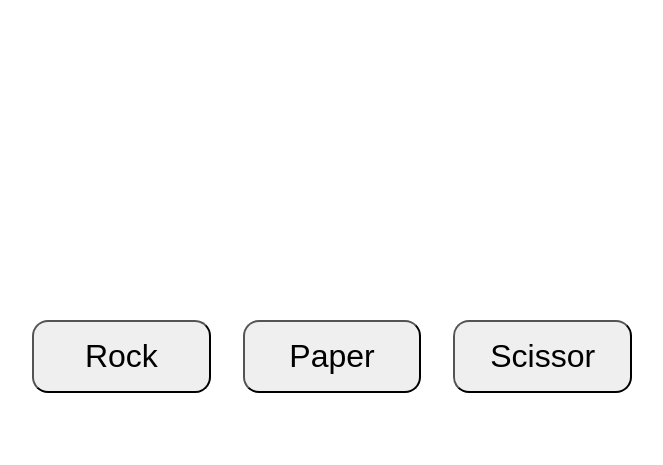
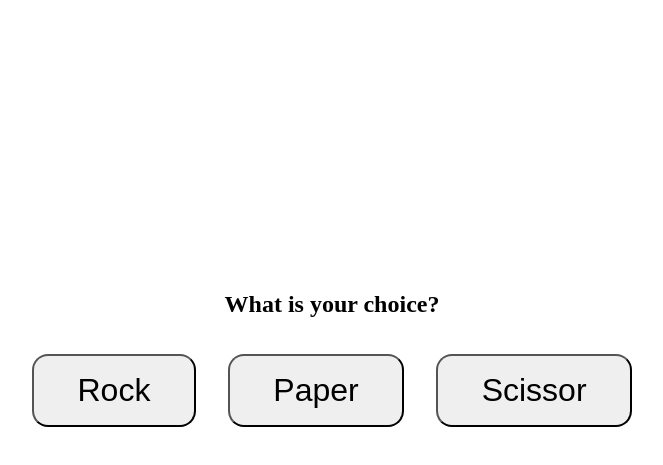
Before and after one commit to RicardoDSobral/rockPaperScissorsTOP, a plain HTML site: page index.html in a window 1280 px wide. Shown: the part 91-556 px from the top of the page, without its empty margins (308-971 px from the left). Drawn offline with Linux system fonts and the light colour scheme.

Commit message:
Creates a new header prompting the player to choose

```diff
--- a/css/style.css
+++ b/css/style.css
@@ -16,19 +16,21 @@ main{
     display: flex;
     justify-content: center;
     align-items: center;
+    flex-direction: column;
     flex: 1;
 }
 
 .container{
     display: flex;
     justify-content: space-evenly;
+    align-items: center;
     width: 600px;
     gap: 32px;
-    flex: 1;
+    padding: 16px;
 }
 
 .btn {
-    flex: 1;
+    flex: 1 1 auto;
     height: auto;
     padding: 16px;
     border-radius: 16px;
--- a/index.html
+++ b/index.html
@@ -13,6 +13,7 @@
         <h1>Lets play Rock Paper Scissor!</h1>
     </header>
     <main>
+        <h2>What is your choice?</h2>
         <div class="container">
             <button class="btn" id="rock">Rock</button>
             <button class="btn" id="paper">Paper</button>
```
